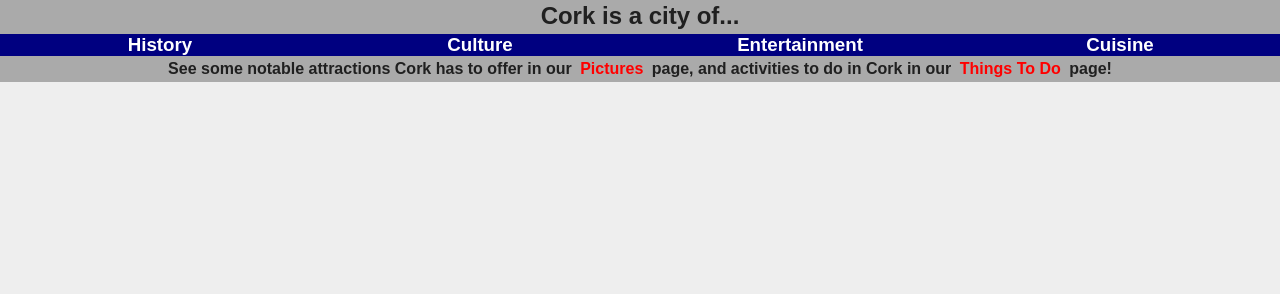
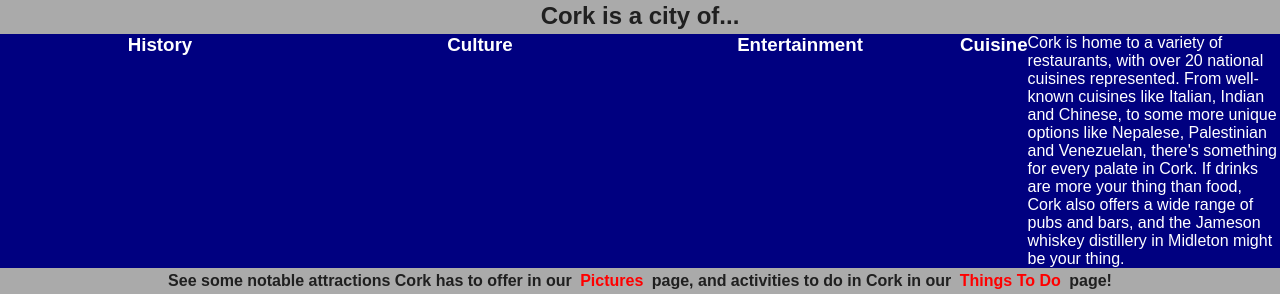
Before and after one commit to aaronodonoghue96/welcome-to-cork, a plain HTML site: page index.html in a window 1280 px wide. Shown: the part 692-986 px from the top of the page. Before the commit the page ends 800 px from the top, so only its background shows below. Drawn offline with Linux system fonts and the light colour scheme.

Commit message:
Add paragraph on cuisine to index.html

```diff
--- a/index.html
+++ b/index.html
@@ -62,6 +62,13 @@
                 </section>
                 <section>
                     <h3>Cuisine</h3>
+                    <p>
+                        Cork is home to a variety of restaurants, with over 20 national cuisines represented.
+                        From well-known cuisines like Italian, Indian and Chinese, to some more unique options
+                        like Nepalese, Palestinian and Venezuelan, there's something for every palate in Cork.
+                        If drinks are more your thing than food, Cork also offers a wide range of pubs and bars,
+                        and the Jameson whiskey distillery in Midleton might be your thing.
+                    </p>
                 </section>
             </div>
 
```
